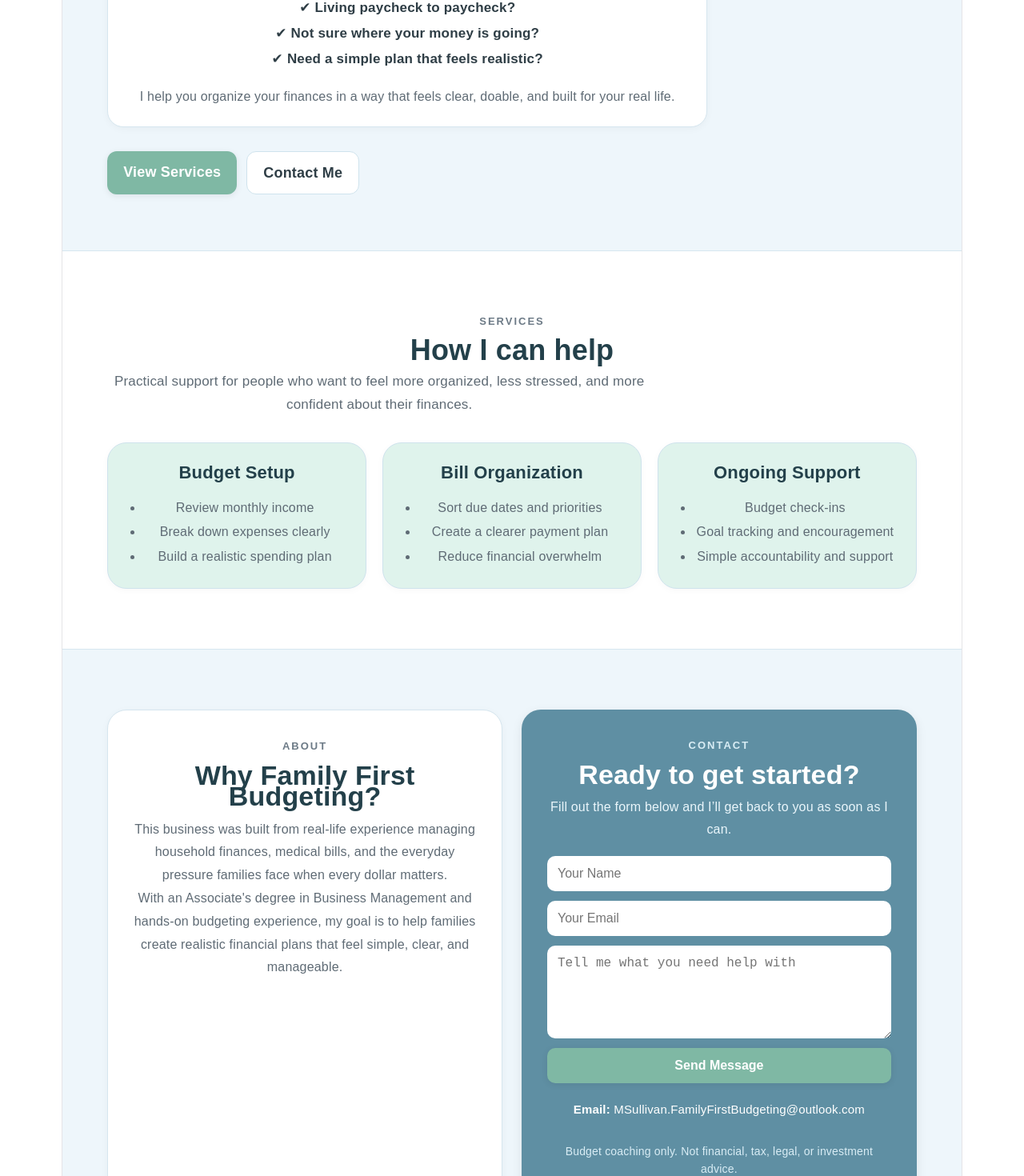
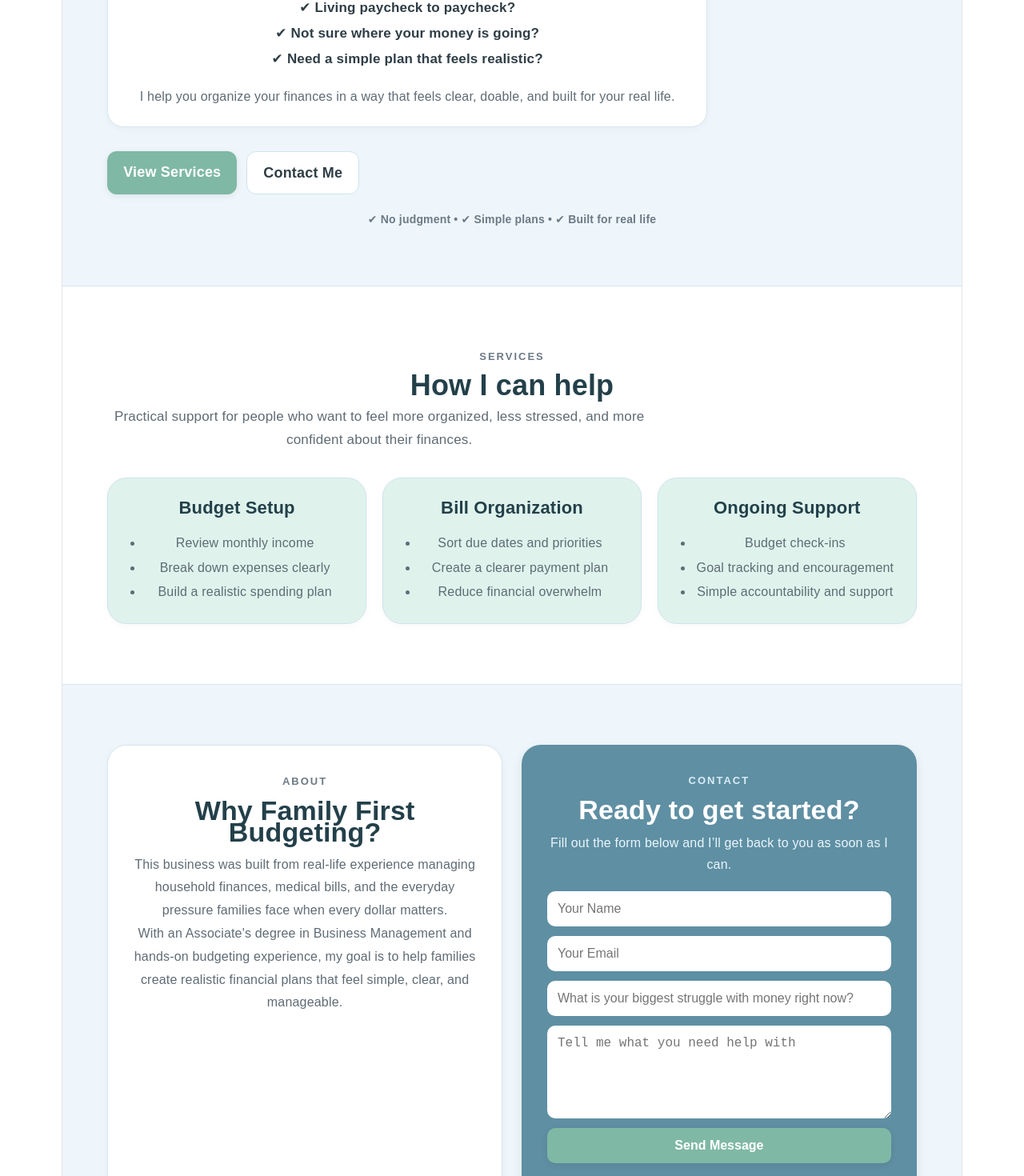
Before and after one commit to shellyryan18/family-first-budgeting, a React (Vite) app: page / in a window 1280 px wide. Shown: the part 568-2038 px from the top of the page at 80% size. Built offline with nearby package versions, Linux system fonts and the light colour scheme.

Commit message:
added trust line and intake question

```diff
--- a/src/App.jsx
+++ b/src/App.jsx
@@ -108,7 +108,8 @@
               color: "#23404a",
             }}
           >
-            Helping families feel less overwhelmed and more in control of their money.
+            Helping families feel less overwhelmed and more in control of their
+            money.
           </h2>
 
           <p
@@ -121,8 +122,8 @@
             }}
           >
             Family First Budgeting helps individuals and families organize bills,
-            build realistic monthly budgets, and create a plan that actually works
-            in everyday life.
+            build realistic monthly budgets, and create a plan that actually
+            works in everyday life.
           </p>
 
           <div
@@ -144,9 +145,12 @@
                 fontSize: "17px",
               }}
             >
-              ✔ Feeling overwhelmed by bills?<br />
-              ✔ Living paycheck to paycheck?<br />
-              ✔ Not sure where your money is going?<br />
+              ✔ Feeling overwhelmed by bills?
+              <br />
+              ✔ Living paycheck to paycheck?
+              <br />
+              ✔ Not sure where your money is going?
+              <br />
               ✔ Need a simple plan that feels realistic?
             </p>
 
@@ -159,8 +163,8 @@
                 lineHeight: 1.7,
               }}
             >
-              I help you organize your finances in a way that feels clear, doable,
-              and built for your real life.
+              I help you organize your finances in a way that feels clear,
+              doable, and built for your real life.
             </p>
           </div>
 
@@ -202,6 +206,17 @@
               Contact Me
             </a>
           </div>
+
+          <p
+            style={{
+              marginTop: "18px",
+              fontSize: "14px",
+              color: "#6c7a86",
+              fontWeight: "600",
+            }}
+          >
+            ✔ No judgment • ✔ Simple plans • ✔ Built for real life
+          </p>
         </section>
 
         <section
@@ -337,9 +352,9 @@
             </h3>
 
             <p style={{ color: "#5f6b75", lineHeight: 1.8, fontSize: "16px" }}>
-              This business was built from real-life experience managing household
-              finances, medical bills, and the everyday pressure families face when
-              every dollar matters.
+              This business was built from real-life experience managing
+              household finances, medical bills, and the everyday pressure
+              families face when every dollar matters.
             </p>
 
             <p style={{ color: "#5f6b75", lineHeight: 1.8, fontSize: "16px" }}>
@@ -420,6 +435,19 @@
                 type="email"
                 name="email"
                 placeholder="Your Email"
+                required
+                style={{
+                  padding: "13px",
+                  borderRadius: "10px",
+                  border: "none",
+                  fontSize: "16px",
+                }}
+              />
+
+              <input
+                type="text"
+                name="biggest_struggle"
+                placeholder="What is your biggest struggle with money right now?"
                 required
                 style={{
                   padding: "13px",
```
